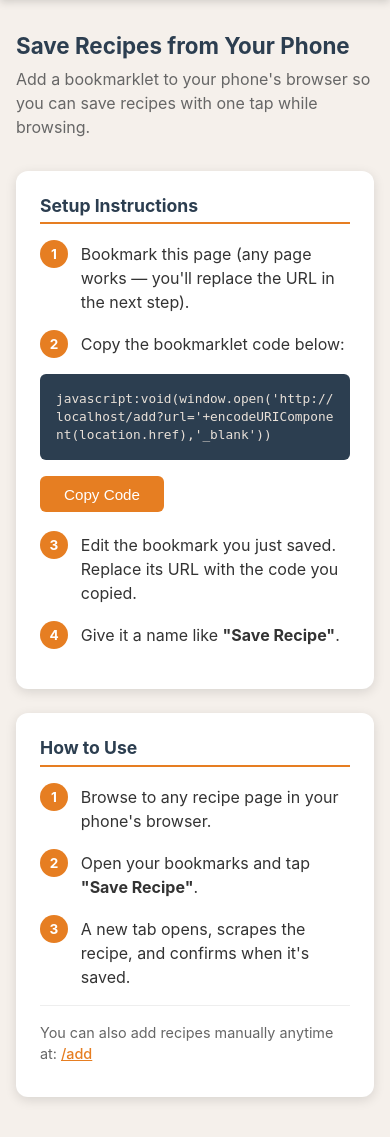
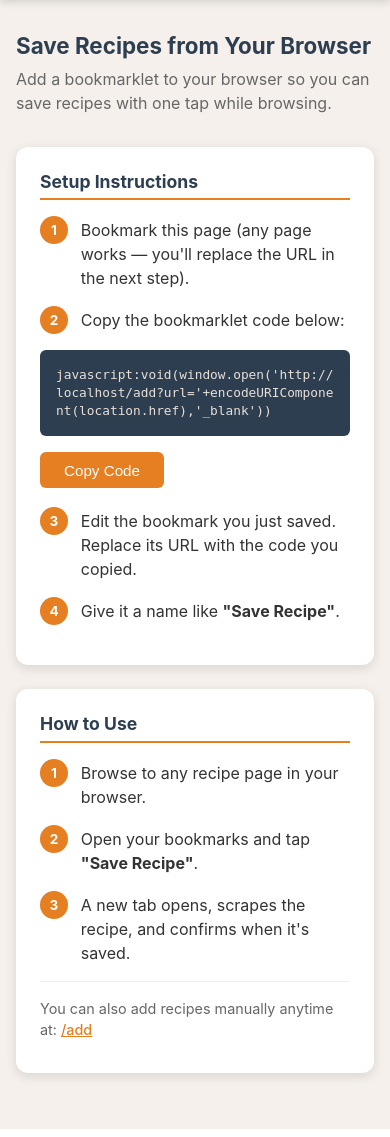
Before and after one commit to skuzniak-ca/recipinator, a Flask app: page /bookmarklet in a window 390 px wide. Shown: the part 63-1200 px from the top of the page. Run offline with Flask 3, Linux system fonts and the light colour scheme.

Commit message:
Updated language around bookmarklet to indicate it's for more than mobile devices

```diff
--- a/templates/bookmarklet.html
+++ b/templates/bookmarklet.html
@@ -3,7 +3,7 @@
 <head>
     <meta charset="UTF-8">
     <meta name="viewport" content="width=device-width, initial-scale=1.0">
-    <title>Phone Bookmarklet - Recipinator</title>
+    <title>Bookmarklet - Recipinator</title>
     <style>
         *, *::before, *::after { box-sizing: border-box; margin: 0; padding: 0; }
 
@@ -162,9 +162,9 @@
     </header>
 
     <div class="container">
-        <h2>Save Recipes from Your Phone</h2>
+        <h2>Save Recipes from Your Browser</h2>
         <p class="intro">
-            Add a bookmarklet to your phone's browser so you can save recipes with one tap while browsing.
+            Add a bookmarklet to your browser so you can save recipes with one tap while browsing.
         </p>
 
         <div class="card">
@@ -210,7 +210,7 @@
             <div class="step">
                 <div class="step-num">1</div>
                 <div class="step-text">
-                    Browse to any recipe page in your phone's browser.
+                    Browse to any recipe page in your browser.
                 </div>
             </div>
 
--- a/templates/index.html
+++ b/templates/index.html
@@ -10,7 +10,7 @@
     <header>
         <h1>Recipinator</h1>
         <div class="header-actions">
-            <a href="/bookmarklet" class="header-link">Phone Bookmarklet</a>
+            <a href="/bookmarklet" class="header-link">Bookmarklet</a>
             <button id="btn-add-recipe" class="btn btn-primary">+ Add Recipe</button>
         </div>
     </header>
```
Also changed, not shown: README.md.
